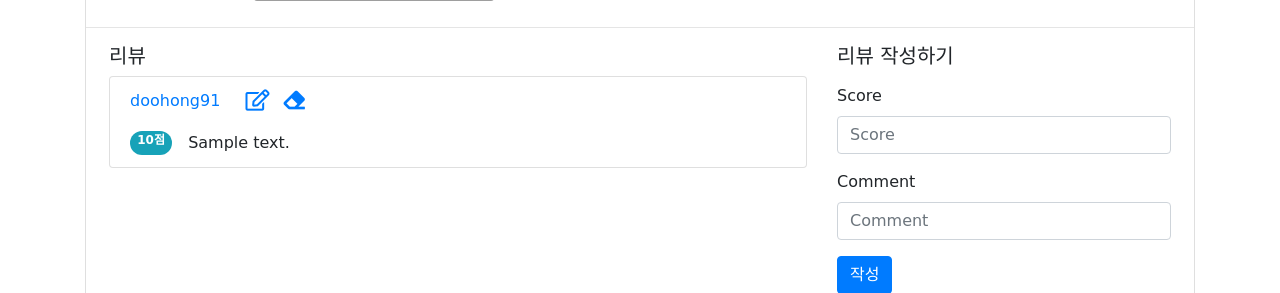
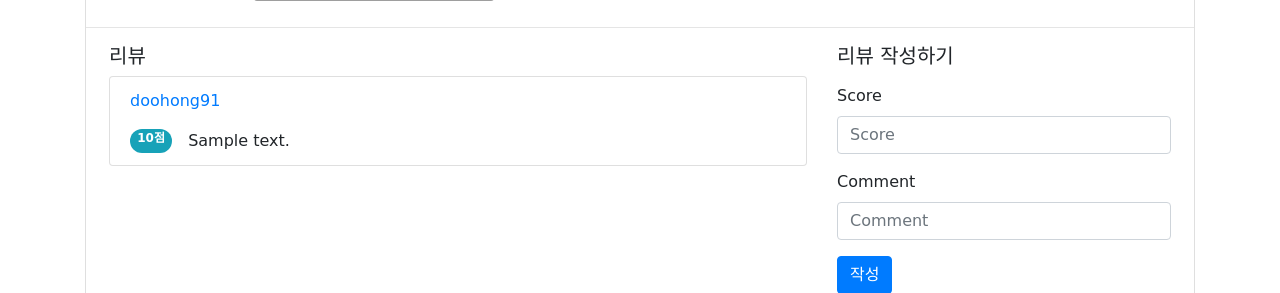
Before and after one commit to doohong91/ebaeu, a Django app: a page that uses actors/templates/actors/detail.html in a window 1280 px wide. Shown: the part 726-1019 px from the top of the page. Run offline with Django 3.2, Linux system fonts and the light colour scheme; data comes from the database, SQL or seed files in the repository; tables that the repository leaves empty hold one stand-in row (values such as "Sample post"); parts of the project's set-up code (start-up, migrations or seed data) failed here and were passed over; some libraries are stand-ins or nearby versions; some web fonts are replaced; grey boxes are pictures that could not be loaded.

Commit message:
수정기능 bugfix

```diff
--- a/actors/templates/actors/detail.html
+++ b/actors/templates/actors/detail.html
@@ -54,8 +54,10 @@
                 {% csrf_token %}
                 <p class="">
                   <a class="mr-3" href="mailto:">{{ rating.user.username }}</a>
-                  <a class="mx-1" href="{% url 'actors:update_rating' actor.id rating.id %}"><i class="far fa-edit fa-lg"></i></a>
-                  <button class="btn btn-link mx-1 b-0 p-0" type="submit"><i class="fas fa-eraser fa-lg"></i></button>
+                  {% if user == rating.user.username %}
+                    <a class="mx-1" href="{% url 'actors:update_rating' actor.id rating.id %}"><i class="far fa-edit fa-lg"></i></a>
+                    <button class="btn btn-link mx-1 b-0 p-0" type="submit"><i class="fas fa-eraser fa-lg"></i></button>
+                  {% endif %}
                 </p>
                 <div class="d-flex">
                   <span class="badge badge-info badge-pill mr-3">{{ rating.score }}점</span>
```
